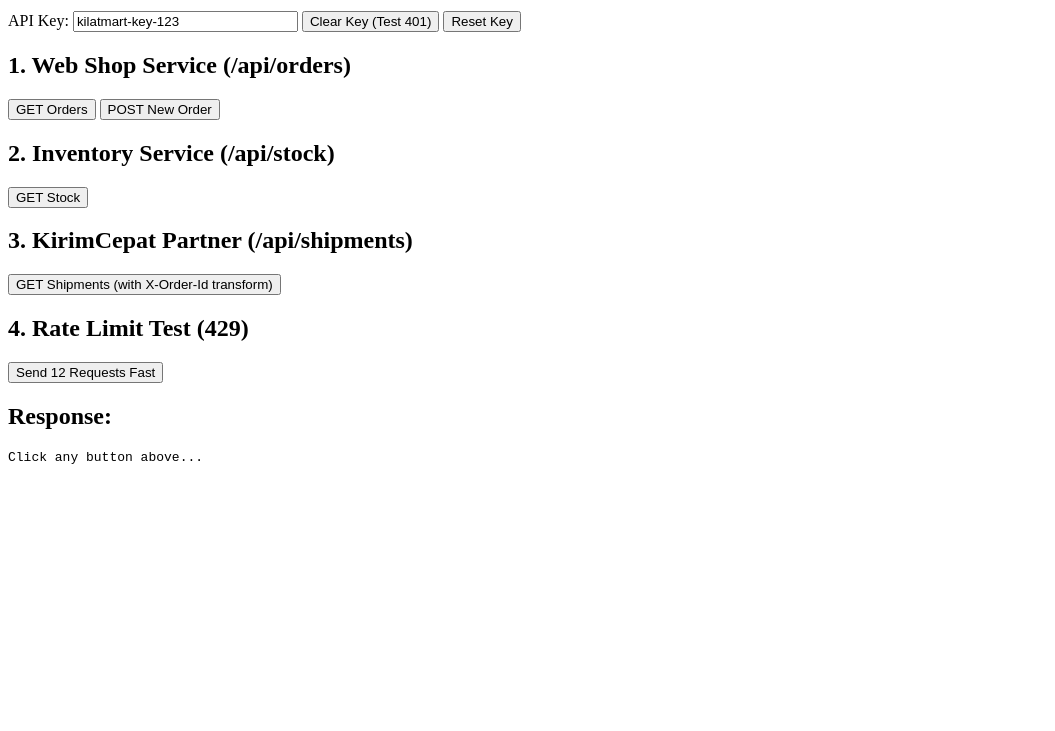
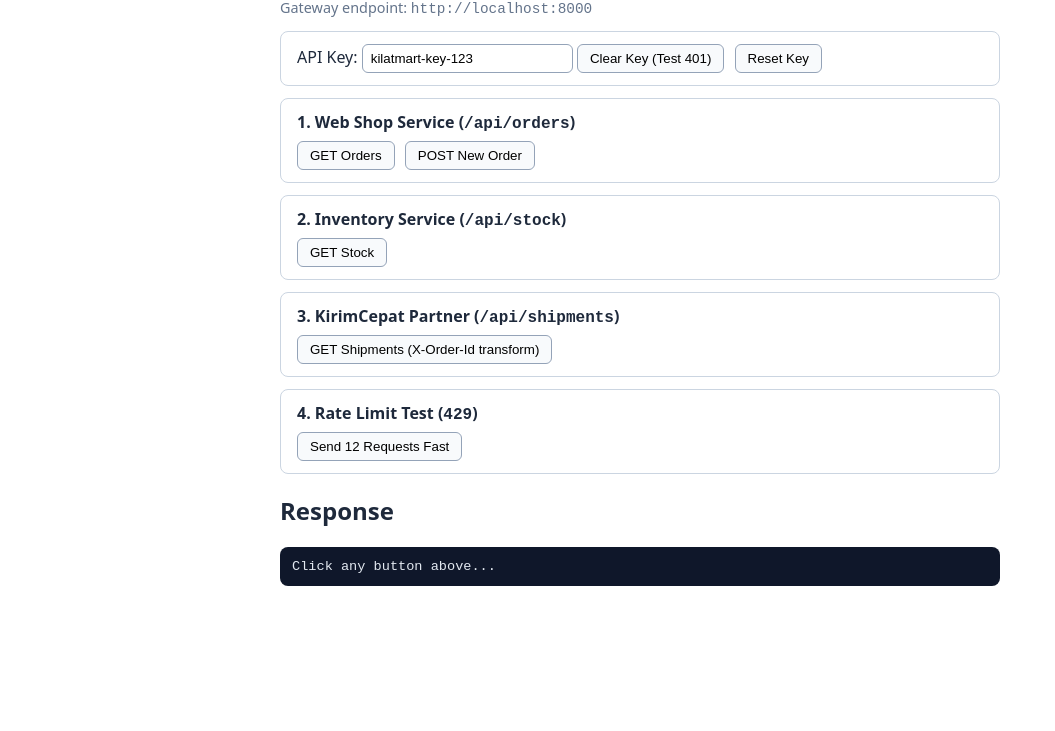
Before and after one commit to AlfianHanifFY/komlay-app-integration, a plain HTML site: page customer/index.html in a window 1280 px wide. Shown: the part 69-800 px from the top of the page, without its empty margins (0-1055 px from the left). Drawn offline with Linux system fonts and the light colour scheme.

Commit message:
style(customer): add minimal CSS and Kong gateway status badge

```diff
--- a/customer/index.html
+++ b/customer/index.html
@@ -2,36 +2,71 @@
 <html>
 <head>
   <meta charset="utf-8">
-  <title>KilatMart Customer (Web/Mobile)</title>
+  <title>KilatMart Customer -> Kong API Gateway</title>
+  <style>
+    body { font-family: system-ui, sans-serif; max-width: 720px; margin: 32px auto; padding: 0 16px; color: #1e293b; }
+    h1 { font-size: 1.4rem; margin-bottom: 4px; }
+    .sub { color: #64748b; font-size: 0.9rem; margin-top: 0; }
+    .card { border: 1px solid #cbd5e1; border-radius: 8px; padding: 12px 16px; margin: 12px 0; }
+    .card h2 { font-size: 1rem; margin: 0 0 8px; }
+    button { padding: 6px 12px; border: 1px solid #94a3b8; border-radius: 6px; background: #f8fafc; cursor: pointer; margin-right: 6px; }
+    button:hover { background: #e2e8f0; }
+    input { padding: 6px 8px; border: 1px solid #94a3b8; border-radius: 6px; }
+    .badge { display: inline-block; padding: 4px 10px; border-radius: 6px; font-weight: 600; font-size: 0.9rem; margin-bottom: 8px; }
+    .ok { background: #dcfce7; color: #166534; }
+    .warn { background: #fef9c3; color: #854d0e; }
+    .err { background: #fee2e2; color: #991b1b; }
+    pre { background: #0f172a; color: #e2e8f0; padding: 12px; border-radius: 8px; overflow-x: auto; font-size: 0.85rem; }
+  </style>
 </head>
 <body>
-  <h1>KilatMart Customer -> Kong API Gateway</h1>
+  <h1>KilatMart Customer &rarr; Kong API Gateway</h1>
+  <p class="sub">Gateway endpoint: <code>http://localhost:8000</code></p>
 
-  <p>
-    API Key:
-    <input id="apikey" value="kilatmart-key-123" size="25">
+  <div class="card">
+    <label>API Key: <input id="apikey" value="kilatmart-key-123" size="22"></label>
     <button onclick="document.getElementById('apikey').value=''">Clear Key (Test 401)</button>
     <button onclick="document.getElementById('apikey').value='kilatmart-key-123'">Reset Key</button>
-  </p>
+  </div>
 
-  <h2>1. Web Shop Service (/api/orders)</h2>
-  <button onclick="callApi('GET', '/api/orders')">GET Orders</button>
-  <button onclick="createOrder()">POST New Order</button>
+  <div class="card">
+    <h2>1. Web Shop Service (<code>/api/orders</code>)</h2>
+    <button onclick="callApi('GET', '/api/orders')">GET Orders</button>
+    <button onclick="createOrder()">POST New Order</button>
+  </div>
 
-  <h2>2. Inventory Service (/api/stock)</h2>
-  <button onclick="callApi('GET', '/api/stock')">GET Stock</button>
+  <div class="card">
+    <h2>2. Inventory Service (<code>/api/stock</code>)</h2>
+    <button onclick="callApi('GET', '/api/stock')">GET Stock</button>
+  </div>
 
-  <h2>3. KirimCepat Partner (/api/shipments)</h2>
-  <button onclick="callPartner()">GET Shipments (with X-Order-Id transform)</button>
+  <div class="card">
+    <h2>3. KirimCepat Partner (<code>/api/shipments</code>)</h2>
+    <button onclick="callPartner()">GET Shipments (X-Order-Id transform)</button>
+  </div>
 
-  <h2>4. Rate Limit Test (429)</h2>
-  <button onclick="spamRequests()">Send 12 Requests Fast</button>
+  <div class="card">
+    <h2>4. Rate Limit Test (<code>429</code>)</h2>
+    <button onclick="spamRequests()">Send 12 Requests Fast</button>
+  </div>
 
-  <h2>Response:</h2>
+  <h2>Response</h2>
+  <div id="status-badge"></div>
   <pre id="out">Click any button above...</pre>
 
   <script>
     const GATEWAY = "http://localhost:8000";
+
+    function showBadge(status, statusText, remaining, limit) {
+      const el = document.getElementById("status-badge");
+      let cls = "ok", msg = `Routed via Kong API Gateway (${status} ${statusText})`;
+      if (status === 401) { cls = "err"; msg = `Blocked by Kong Auth (${status} Unauthorized)`; }
+      else if (status === 429) { cls = "warn"; msg = `Rate Limited by Kong (${status} Too Many Requests)`; }
+      else if (status >= 500) { cls = "err"; msg = `Upstream Error via Kong (${status} ${statusText})`; }
+
+      const rateInfo = limit ? ` | RateLimit: ${remaining}/${limit} left` : "";
+      el.innerHTML = `<span class="badge ${cls}">${msg}${rateInfo}</span>`;
+    }
 
     async function callApi(method, path, body = null, extraHeaders = {}) {
       const key = document.getElementById("apikey").value;
@@ -44,18 +79,24 @@
         headers,
         body: body ? JSON.stringify(body) : null,
       });
+
+      showBadge(
+        res.status,
+        res.statusText,
+        res.headers.get("X-RateLimit-Remaining-Minute"),
+        res.headers.get("X-RateLimit-Limit-Minute")
+      );
+
       const text = await res.text();
-      document.getElementById("out").textContent =
-        `Status: ${res.status} ${res.statusText}\n\n${text}`;
-      return res.status;
+      try {
+        document.getElementById("out").textContent = JSON.stringify(JSON.parse(text), null, 2);
+      } catch {
+        document.getElementById("out").textContent = text;
+      }
     }
 
     function createOrder() {
-      callApi("POST", "/api/orders", {
-        customer: "Customer Web",
-        item: "Kopi Susu",
-        qty: 1,
-      });
+      callApi("POST", "/api/orders", { customer: "Customer Web", item: "Kopi Susu", qty: 1 });
     }
 
     function callPartner() {
@@ -64,13 +105,16 @@
 
     async function spamRequests() {
       const results = [];
+      let lastStatus = 200;
       for (let i = 1; i <= 12; i++) {
         const key = document.getElementById("apikey").value;
         const res = await fetch(GATEWAY + "/api/orders", {
           headers: key ? { apikey: key } : {},
         });
-        results.push(`#${i}: ${res.status}`);
+        lastStatus = res.status;
+        results.push(`#${i}: ${res.status} ${res.statusText}`);
       }
+      showBadge(lastStatus, lastStatus === 429 ? "Too Many Requests" : "OK", null, null);
       document.getElementById("out").textContent = results.join("\n");
     }
   </script>
```
